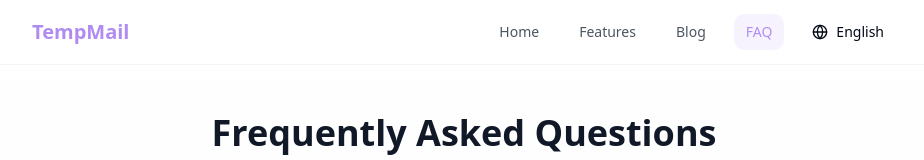
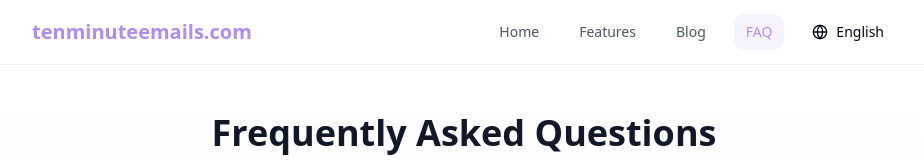
Before and after one commit to systemwide/tempomail-friend, a React (Vite) app: page /faq in a window 1280 px wide. Shown: the top 160 px of the page, without its empty margins (176-1100 px from the left). Built offline with nearby package versions, Linux system fonts and the light colour scheme.

Commit message:
Update landing header text
Update the landing header text in the navigation bar to use "tenminuteemails.com" instead of "tempmail".

```diff
--- a/src/components/Navigation.tsx
+++ b/src/components/Navigation.tsx
@@ -38,7 +38,7 @@ const Navigation = ({ currentLanguage = "en", onLanguageChange }: NavigationProp
       <div className="max-w-4xl mx-auto px-4">
         <div className="flex items-center justify-between h-16">
           <Link to="/" className="text-xl font-bold text-primary">
-            TempMail
+            tenminuteemails.com
           </Link>
 
           <div className="flex items-center space-x-4">
```
